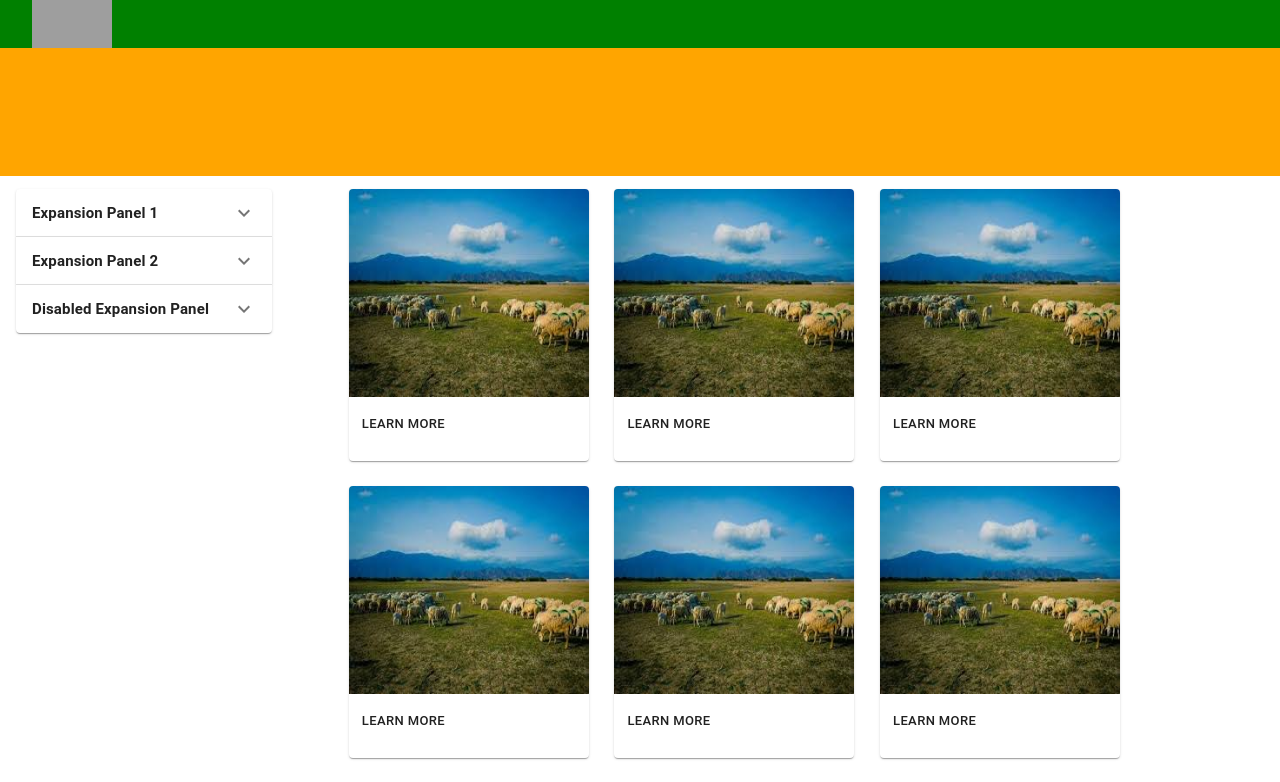
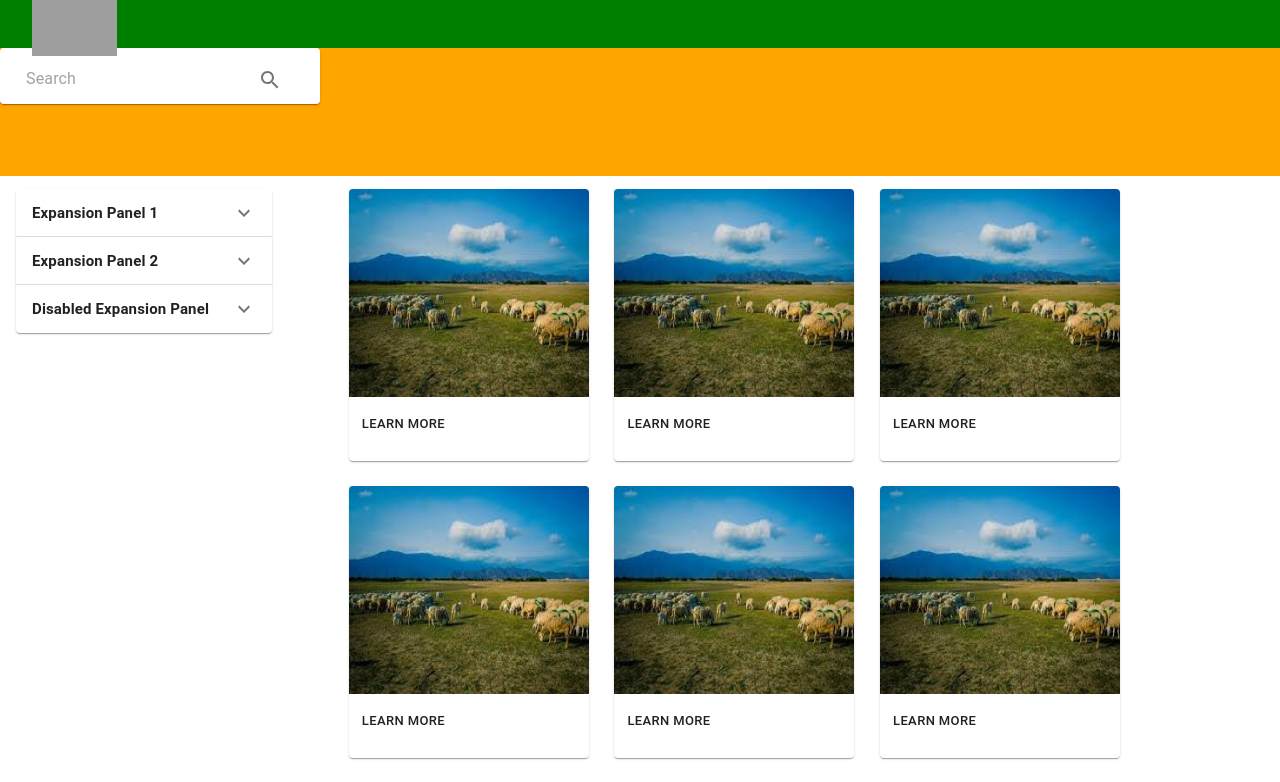
Before and after one commit to Phukhoi212/WebReact, a React (Create React App) app in the folder webadmin/: page / in a window 1280 px wide. Shown: the top 782 px of the page. Built offline with nearby package versions, Linux system fonts and the light colour scheme; grey boxes are pictures that could not be loaded.

Commit message:
update code

```diff
--- a/webadmin/src/components/Header/index.js
+++ b/webadmin/src/components/Header/index.js
@@ -1,5 +1,6 @@
 import React from "react";
 import { withStyles } from "@material-ui/core";
+import Search from "../Search";
 
 const useStyles = () => ({
   root: {
@@ -7,6 +8,10 @@ const useStyles = () => ({
     backgroundColor: "orange",
     height: "8rem",
   },
+  search: {
+    width: "25%",
+    alignItems: "center"
+  }
 })
 
 
@@ -16,6 +21,9 @@ class Header extends React.Component {
     const { classes } = this.props;
     return (
       <div className={classes.root}>
+        <div className={classes.search}>
+          <Search />
+        </div>
 
       </div>
     );
--- /dev/null
+++ b/webadmin/src/components/Loading/index.scss
@@ -0,0 +1,2 @@
+.mask-spiner { position: absolute; top:0; left:0; right:0; bottom:0;  background: rgba(0, 0, 0, .5); z-index:9999;}
+.spin-content { position: fixed; top:0; left:0; right:0; bottom:0; display: flex; justify-content: center; align-items: center;}
--- a/webadmin/src/components/NavBar/index.js
+++ b/webadmin/src/components/NavBar/index.js
@@ -16,11 +16,14 @@ class NavBar extends React.Component {
     const { classes } = this.props;
     return (
       <div className={classes.root}>
-        <img
-          alt="vhg"
-          src={logo}
-          style={{ height: '3rem', width: '5rem', float: "left", marginLeft: "2rem" }}
-        />
+        <a href="/">
+          <img
+            alt="vhg"
+            src={logo}
+            style={{ height: '3.5rem', width: '5.3rem', float: "left", marginLeft: "2rem" }}
+          />
+        </a>
+
 
       </div>
     );
--- /dev/null
+++ b/webadmin/src/components/Search/index.js
@@ -0,0 +1,25 @@
+import React from 'react';
+import Paper from '@material-ui/core/Paper';
+import InputBase from '@material-ui/core/InputBase';
+import IconButton from '@material-ui/core/IconButton';
+import SearchIcon from '@material-ui/icons/Search';
+
+
+class Search extends React.Component {
+  render () {
+    return (
+      <Paper className="paper-search shadow-card-2 ">
+        <InputBase
+          className="search-input"
+          placeholder="Search"
+          inputProps={{ 'aria-label': 'search google maps' }}
+        />
+        <IconButton className="search-icon" aria-label="search">
+          <SearchIcon />
+        </IconButton>
+      </Paper>
+    )
+  }
+}
+
+export default Search
--- /dev/null
+++ b/webadmin/src/containers/Details/index.js
@@ -0,0 +1,45 @@
+import React from "react";
+import { withStyles } from "@material-ui/core";
+import Container from '@material-ui/core/Container';
+import NavBar from "../../components/NavBar";
+import Header from "../../components/Header";
+
+const useStyles = () => ({
+  root: {
+    width: "100%",
+    height: "100vh"
+  },
+  container: {
+    width: "100%",
+    height: "auto",
+  },
+  image: {
+    width: "30%",
+    height: "20rem",
+    backgroundColor: "green",
+    marginTop: "2rem"
+  }
+})
+
+
+class Detail extends React.Component {
+  render() {
+    const { classes } = this.props;
+    return (
+      <div className={classes.root}>
+        <NavBar />
+        <Header />
+        <Container maxWidth="lg" style={{ padding: 0 }}>
+          <div className={classes.container}>
+            <div className={classes.image}>
+
+            </div>
+          </div>
+
+        </Container>
+
+      </div>
+    );
+  }
+}
+export default withStyles(useStyles)(Detail);
--- a/webadmin/src/routes.js
+++ b/webadmin/src/routes.js
@@ -1,8 +1,9 @@
 import React from 'react';
 import Login from './containers/Login/Login';
-//import DashBoard from './containers/DashBoard/DashBoard';
+import DashBoard from './containers/DashBoard/DashBoard';
 import Home from './containers/Home/Home';
-import SignUp from './containers/Login/SignUp'
+import SignUp from './containers/Login/SignUp';
+import Detail from './containers/Details';
 
 
 
@@ -23,6 +24,16 @@ const routes = [
         path: '/login',
         exact: true,
         main: () => <Login />
+    },
+    {
+        path: '/detail',
+        exact: true,
+        main: () => <Detail />
+    },
+    {
+        path: '/dashboard',
+        exact: true,
+        main: () => <DashBoard />
     }
 
 ];
```
Also changed, not shown: webadmin/src/components/Loading/index.js (added, +16 -0 lines).
